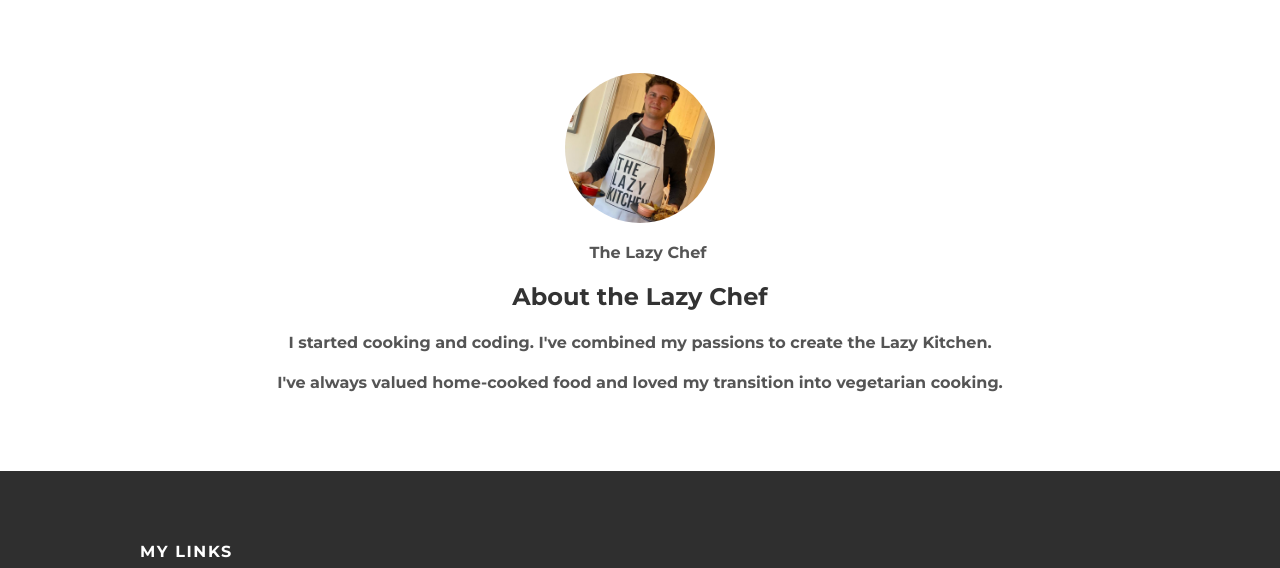
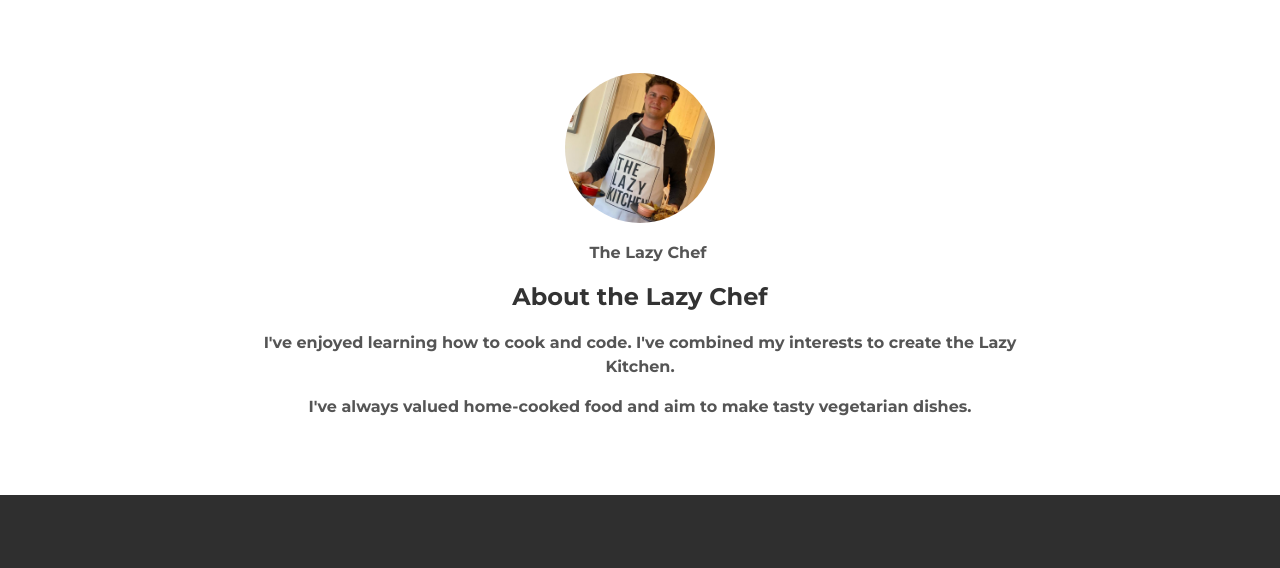
Before and after one commit to JoeLayzell/JoeLayzell.github.io, a plain HTML site: page the-lazy-kitchen/about.html in a window 1280 px wide. Shown: the part 171-739 px from the top of the page. Drawn offline with Linux system fonts and the light colour scheme.

Commit message:
Update about.html

```diff
--- a/the-lazy-kitchen/about.html
+++ b/the-lazy-kitchen/about.html
@@ -26,8 +26,8 @@
             </div>
             <h1 class="about-title">About the Lazy Chef</h1>
             <div class="about-content">
-              <p>I started cooking and coding. I've combined my passions to create the Lazy Kitchen.</p>
-              <p>I've always valued home-cooked food and loved my transition into vegetarian cooking.</p>
+              <p>I've enjoyed learning how to cook and code. I've combined my interests to create the Lazy Kitchen.</p>
+              <p>I've always valued home-cooked food and aim to make tasty vegetarian dishes.</p>
             </div>
         </section>
       </div>
```
